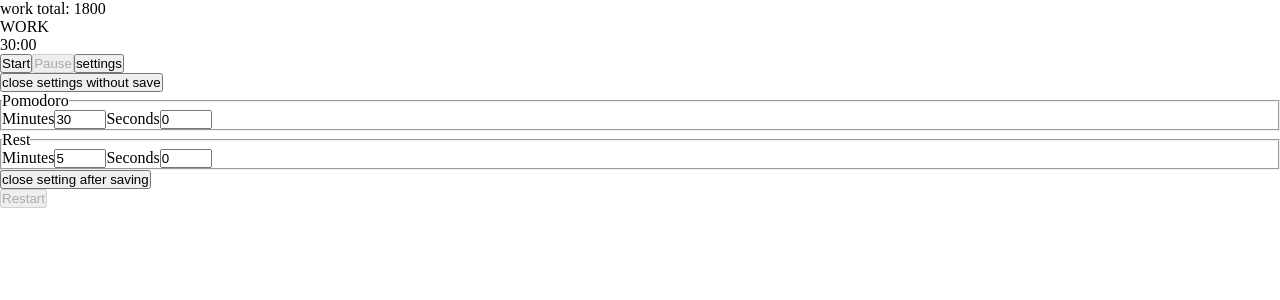
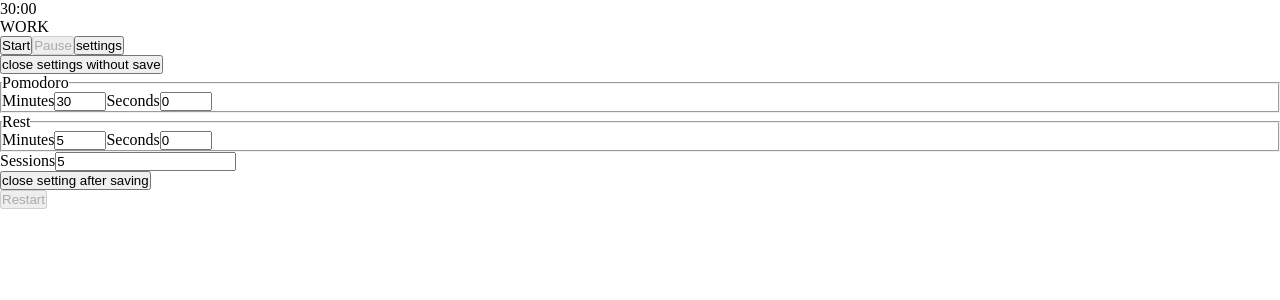
Before and after one commit to ViniciusmnLacerda/Pomodoro, a React (Create React App) app in the folder pomodoro/: page / in a window 1280 px wide. Both pictures are taken after a click on the button "settings". Shown: the top 300 px of the page. Built offline with nearby package versions, Linux system fonts and the light colour scheme; the HTML template or start-up script is replaced by a standard one.

Commit message:
feat: sessions, until no logic

```diff
--- a/pomodoro/src/components/Settings.jsx
+++ b/pomodoro/src/components/Settings.jsx
@@ -34,7 +34,7 @@
     const { name, value } = target;
     setUser({
       ...user,
-      [name]: value,
+      [name]: +value,
     });
   };
 
@@ -127,6 +127,17 @@
             />
           </label>
         </fieldset>
+        <label htmlFor="sessions">
+          Sessions
+          <input
+            type="number"
+            id="sessions"
+            name="sessions"
+            min="1"
+            value={user.sessions}
+            onChange={handleChange}
+          />
+        </label>
       </form>
       <button
         type="button"
--- a/pomodoro/src/components/TimerBreak.jsx
+++ b/pomodoro/src/components/TimerBreak.jsx
@@ -27,15 +27,16 @@
   }, [controlStopWatch, totalTimeBreak]);
 
   const setTimeLeft = () => {
-    const timeLeft = `${Math.floor(totalTimeBreak / 60) < 10 ? '0' : ''}${Math.floor(totalTimeBreak / 60)}:${totalTimeBreak % 60 > 9 ? (totalTimeBreak % 60) : (`0${totalTimeBreak % 60}`)}`;
+    const timeLeft = `${Math.floor(totalTimeBreak / 60) < 10
+      ? '0' : ''}${Math.floor(totalTimeBreak / 60)}:${totalTimeBreak % 60 > 9
+      ? (totalTimeBreak % 60) : (`0${totalTimeBreak % 60}`)}`;
     return timeLeft;
   };
 
   return (
     <div>
-      <p>{`break total: ${totalTimeBreak}`}</p>
+      <p>{setTimeLeft()}</p>
       <p>BREAK</p>
-      <p>{setTimeLeft()}</p>
     </div>
   );
 }
--- a/pomodoro/src/components/TimerWork.jsx
+++ b/pomodoro/src/components/TimerWork.jsx
@@ -27,15 +27,16 @@
   }, [controlStopWatch, totalTimeWork]);
 
   const setTimeLeft = () => {
-    const timeLeft = `${Math.floor(totalTimeWork / 60) < 10 ? '0' : ''}${Math.floor(totalTimeWork / 60)}:${totalTimeWork % 60 > 9 ? (totalTimeWork % 60) : (`0${totalTimeWork % 60}`)}`;
+    const timeLeft = `${Math.floor(totalTimeWork / 60) < 10
+      ? '0' : ''}${Math.floor(totalTimeWork / 60)}:${totalTimeWork % 60 > 9
+      ? (totalTimeWork % 60) : (`0${totalTimeWork % 60}`)}`;
     return timeLeft;
   };
 
   return (
     <div>
-      <p>{`work total: ${totalTimeWork}`}</p>
+      <p>{setTimeLeft()}</p>
       <p>WORK</p>
-      <p>{setTimeLeft()}</p>
     </div>
   );
 }
--- a/pomodoro/src/context/Provider.jsx
+++ b/pomodoro/src/context/Provider.jsx
@@ -18,6 +18,7 @@
     userBreakSeconds: 0,
     userTotalTimeWork: 1800,
     userTotalTimeBreak: 300,
+    sessions: 5,
   });
 
   const value = {
```
